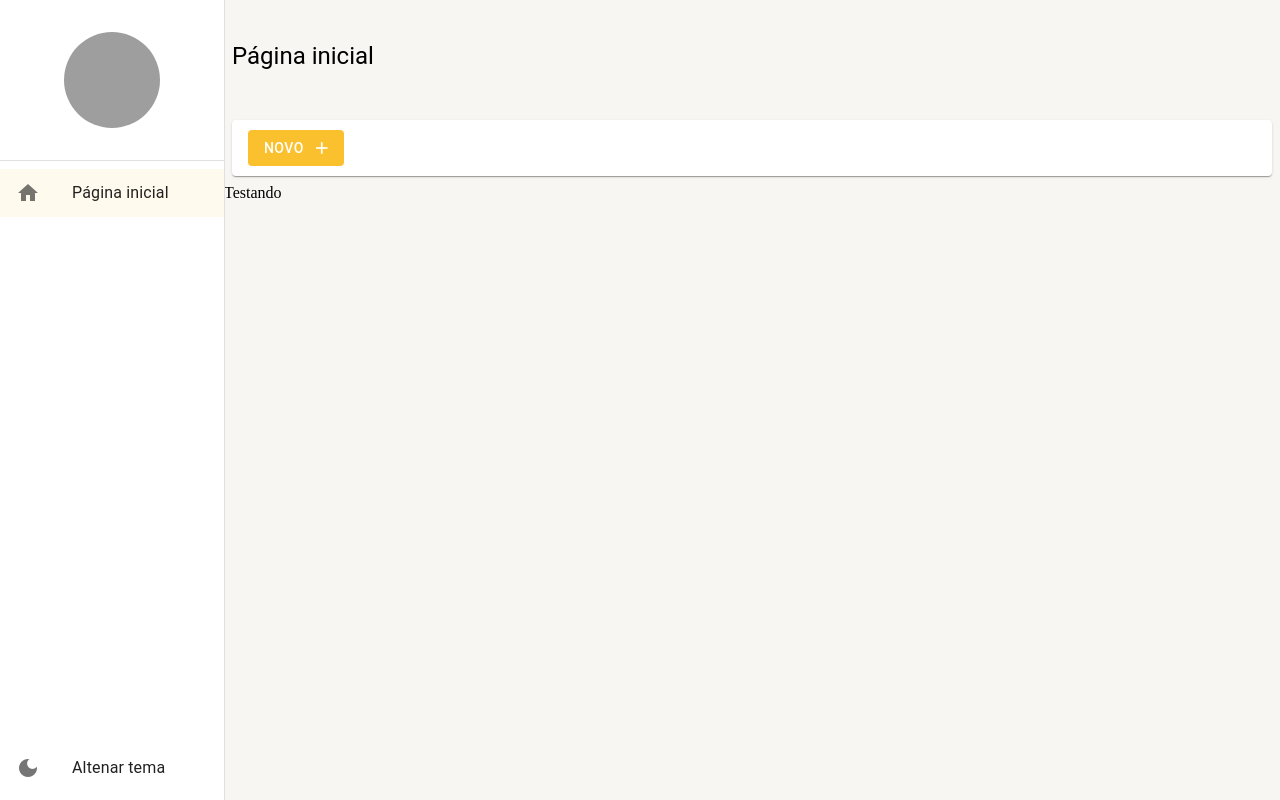
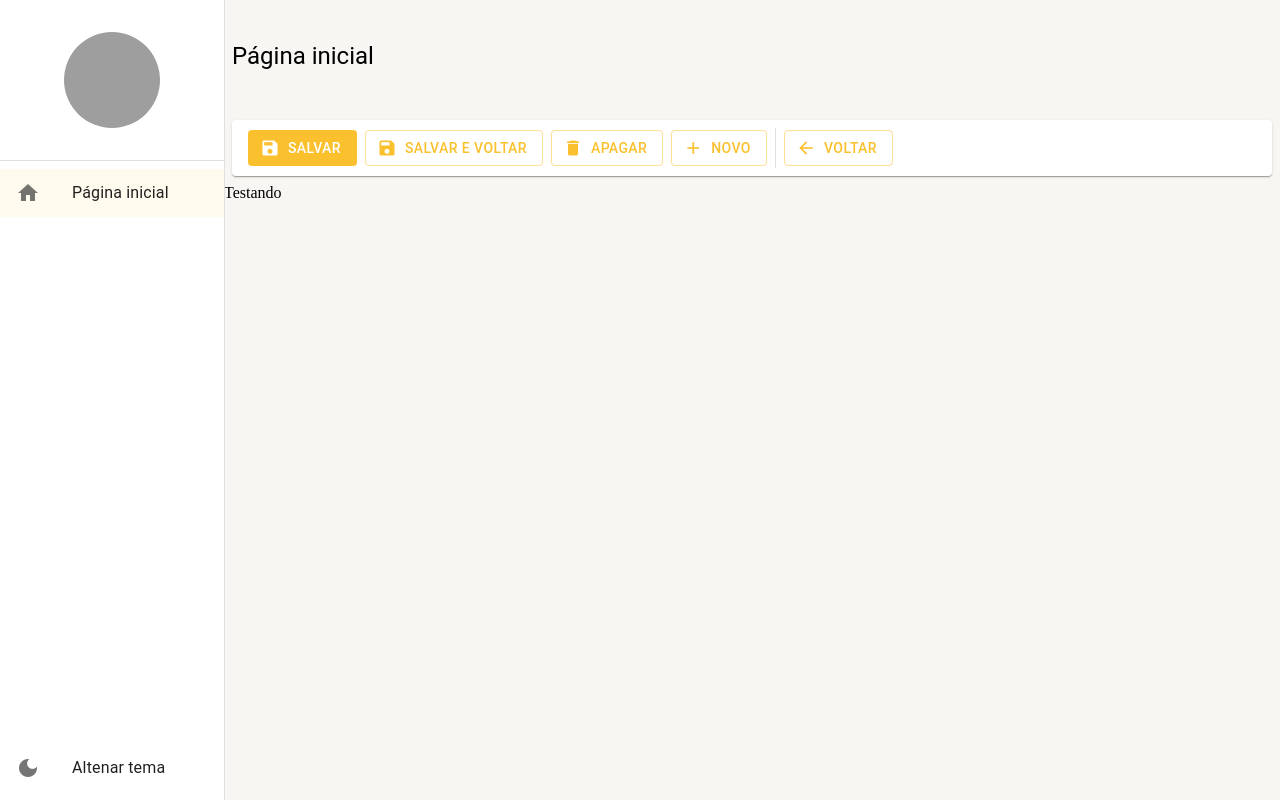
Before and after one commit to vitororigens/projeto-react-mui, a React (Create React App) app: page /pagina-inicial in a window 1280 px wide. Built offline with nearby package versions, Linux system fonts and the light colour scheme; grey boxes are pictures that could not be loaded.

Commit message:
barra de ferramentas

```diff
--- a/src/shared/components/ferramentas-de-detalhe/FerramentasDeDetalhe.tsx
+++ b/src/shared/components/ferramentas-de-detalhe/FerramentasDeDetalhe.tsx
@@ -1,4 +1,4 @@
-import { Box, Button, Icon, Paper, useTheme } from "@mui/material";
+import { Box, Button, Divider, Icon, Paper, useTheme } from "@mui/material";
 
 export const FerramentasDeDetalhes: React.FC = () => {
     const theme = useTheme();
@@ -18,9 +18,42 @@ export const FerramentasDeDetalhes: React.FC = () => {
             color="primary"
             disableElevation
             variant="contained"
-            endIcon={<Icon>add</Icon>}
+            startIcon={<Icon>save</Icon>}
+            >
+                Salvar
+            </Button>
+            <Button
+            color="primary"
+            disableElevation
+            variant="outlined"
+            startIcon={<Icon>save</Icon>}
+            >
+                Salvar e voltar
+            </Button>
+            <Button
+            color="primary"
+            disableElevation
+            variant="outlined"
+            startIcon={<Icon>delete</Icon>}
+            >
+                Apagar
+            </Button>
+            <Button
+            color="primary"
+            disableElevation
+            variant="outlined"
+            startIcon={<Icon>add</Icon>}
             >
                 Novo
+            </Button>
+            <Divider variant="middle" orientation="vertical"/>
+            <Button
+            color="primary"
+            disableElevation
+            variant="outlined"
+            startIcon={<Icon>arrow_back</Icon>}
+            >
+                Voltar
             </Button>
         </Box>
     );
```
